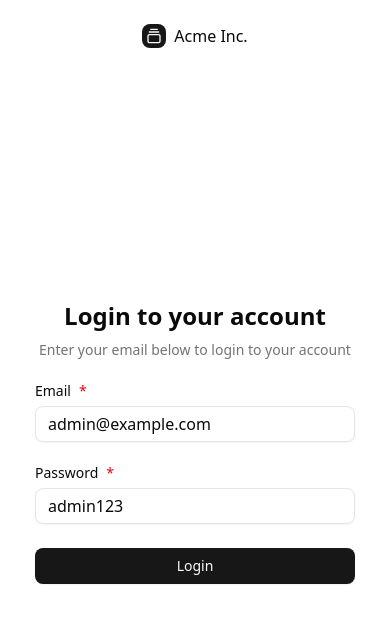
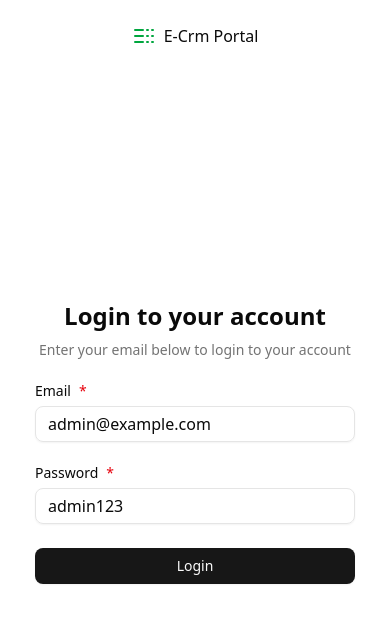
Before and after one commit to chkaran15/crm-admin-panel, a React (Vite) app: page /sign-in in a window 390 px wide. Shown: the top 622 px of the page. Built offline with nearby package versions, Linux system fonts and the light colour scheme.

Commit message:
chore: fixes navigation issues

```diff
--- a/src/components/layout/app-layout/NavProfile.tsx
+++ b/src/components/layout/app-layout/NavProfile.tsx
@@ -13,16 +13,16 @@
   TooltipTrigger,
 } from "@/components/ui/tooltip";
 import { useAuthStore } from "@/store/auth-store";
-import { useRouter } from "@tanstack/react-router";
+import { useNavigate } from "@tanstack/react-router";
 
 function NavProfile() {
   const { logout } = useAuthStore();
 
-  const router = useRouter();
+  const navigate = useNavigate();
 
   const handleLogout = () => {
     logout();
-    router.navigate({
+    navigate({
       to: "/sign-in",
     });
   };
--- a/src/components/ui/button.tsx
+++ b/src/components/ui/button.tsx
@@ -5,7 +5,7 @@
 import { cn } from "@/lib/utils";
 
 const buttonVariants = cva(
-  "inline-flex items-center justify-center gap-2 whitespace-nowrap rounded-md text-sm font-medium transition-all disabled:pointer-events-none disabled:opacity-50 [&_svg]:pointer-events-none [&_svg:not([class*='size-'])]:size-4 shrink-0 [&_svg]:shrink-0 outline-none focus-visible:border-ring focus-visible:ring-ring/50 focus-visible:ring-[3px] aria-invalid:ring-destructive/20 dark:aria-invalid:ring-destructive/40 aria-invalid:border-destructive",
+  "inline-flex items-center cursor-pointer justify-center gap-2 whitespace-nowrap rounded-md text-sm font-medium transition-all disabled:pointer-events-none disabled:opacity-50 [&_svg]:pointer-events-none [&_svg:not([class*='size-'])]:size-4 shrink-0 [&_svg]:shrink-0 outline-none focus-visible:border-ring focus-visible:ring-ring/50 focus-visible:ring-[3px] aria-invalid:ring-destructive/20 dark:aria-invalid:ring-destructive/40 aria-invalid:border-destructive",
   {
     variants: {
       variant: {
--- a/src/features/(auth)/sign-in/SignInForm.tsx
+++ b/src/features/(auth)/sign-in/SignInForm.tsx
@@ -15,7 +15,7 @@
   FormLabel,
   FormMessage,
 } from "@/components/ui/form";
-import { useRouter } from "@tanstack/react-router";
+import { useNavigate } from "@tanstack/react-router";
 
 const dummyAdminCredentials = {
   id: "1",
@@ -41,7 +41,7 @@
 
   const { setAuth } = useAuthStore();
 
-  const router = useRouter();
+  const navigate = useNavigate();
 
   const onSubmit = async (data: SignInSchemaType) => {
     if (
@@ -59,7 +59,7 @@
         },
       });
 
-      await router.navigate({ to: "/" });
+      await navigate({ to: "/" });
     } else {
       // Handle invalid credentials
       console.error("Invalid email or password");
@@ -133,7 +133,7 @@
               )}
             />
           </div>
-          <Button type="submit" className="w-full">
+          <Button type="submit" className="w-full ">
             Login
           </Button>
 
--- a/src/routes/_auth.tsx
+++ b/src/routes/_auth.tsx
@@ -1,5 +1,5 @@
 import { createFileRoute, Outlet, redirect } from "@tanstack/react-router";
-import { GalleryVerticalEnd } from "lucide-react";
+import { Logs } from "lucide-react";
 
 export const Route = createFileRoute("/_auth")({
   beforeLoad: ({ context }) => {
@@ -19,13 +19,20 @@
 function AuthLayout() {
   return (
     <div className="grid min-h-svh lg:grid-cols-2">
+      <div className="bg-muted relative hidden lg:block">
+        <img
+          src="https://images.unsplash.com/photo-1576473318185-48d76fc03314?w=800&auto=format&fit=crop&q=60&ixlib=rb-4.1.0&ixid=M3wxMjA3fDB8MHxzZWFyY2h8MTQ4fHxlY3JtfGVufDB8fDB8fHww"
+          alt="Image"
+          className="absolute inset-0 h-full w-full object-cover dark:brightness-[0.2] dark:grayscale"
+        />
+      </div>
       <div className="flex flex-col gap-4 p-6 md:p-10">
         <div className="flex justify-center gap-2 md:justify-start">
           <a href="#" className="flex items-center gap-2 font-medium">
-            <div className="bg-primary text-primary-foreground flex size-6 items-center justify-center rounded-md">
-              <GalleryVerticalEnd className="size-4" />
+            <div className="s text-primary-foreground flex size-6 items-center justify-center rounded-md">
+              <Logs className="size-8 text-green-600 rotate-180" />
             </div>
-            Acme Inc.
+            E-Crm Portal
           </a>
         </div>
         <div className="flex flex-1 items-center justify-center">
@@ -34,13 +41,6 @@
           </div>
         </div>
       </div>
-      <div className="bg-muted relative hidden lg:block">
-        <img
-          src="/placeholder.svg"
-          alt="Image"
-          className="absolute inset-0 h-full w-full object-cover dark:brightness-[0.2] dark:grayscale"
-        />
-      </div>
     </div>
   );
 }
--- a/src/store/auth-store.ts
+++ b/src/store/auth-store.ts
@@ -27,13 +27,13 @@
     }),
     {
       name: "auth-storage",
-      partialize: (state) => {
-        // Persist only the necessary parts of the state
-        return {
-          authenticated: state.authenticated,
-          user: state.user,
-        };
-      },
+      // partialize: (state) => {
+      //   // Persist only the necessary parts of the state
+      //   return {
+      //     authenticated: state.authenticated,
+      //     user: state.user,
+      //   };
+      // },
     },
   ),
 );
```
Also changed, not shown: src/providers/auth-provider.tsx (deleted).
